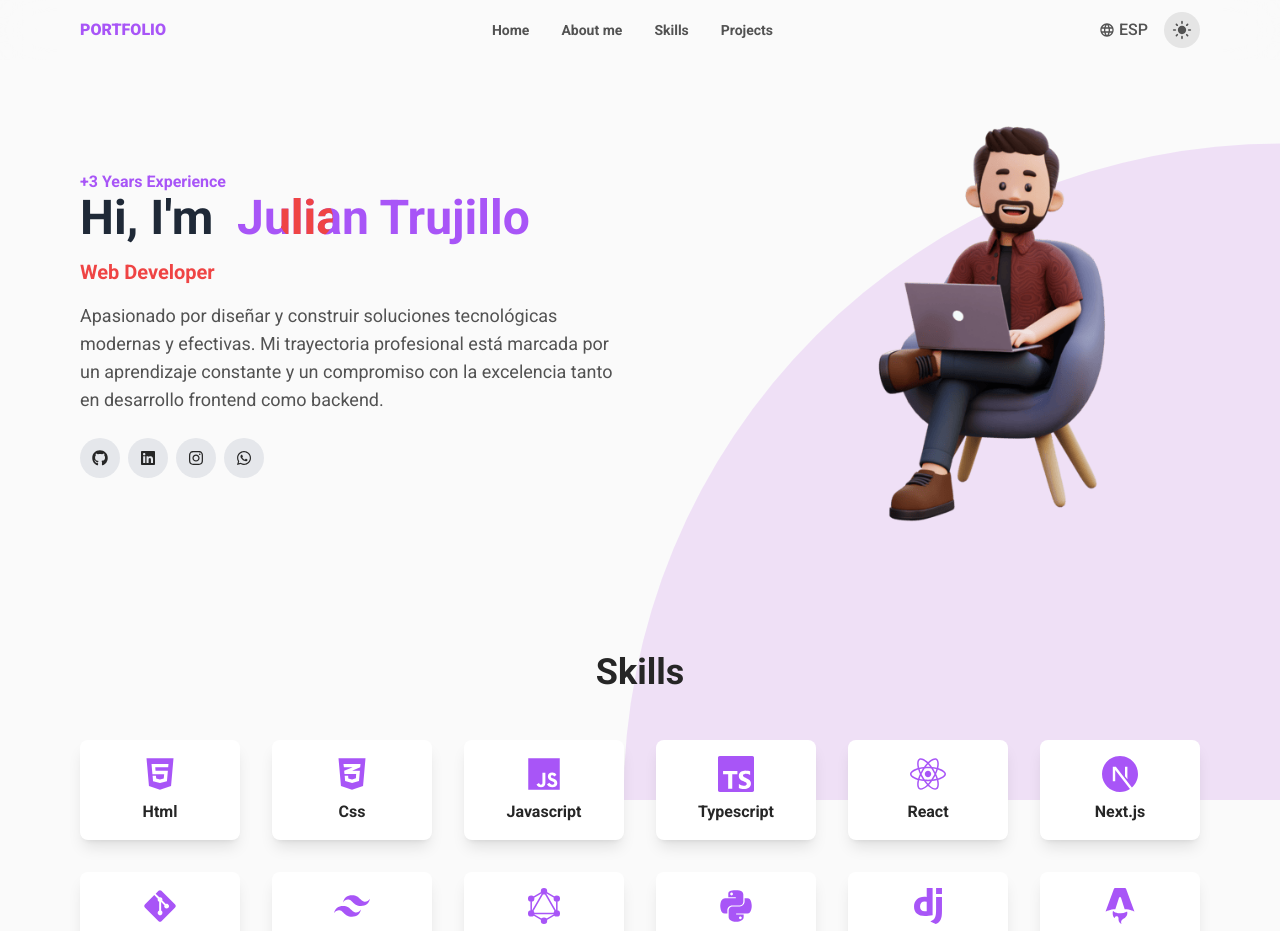
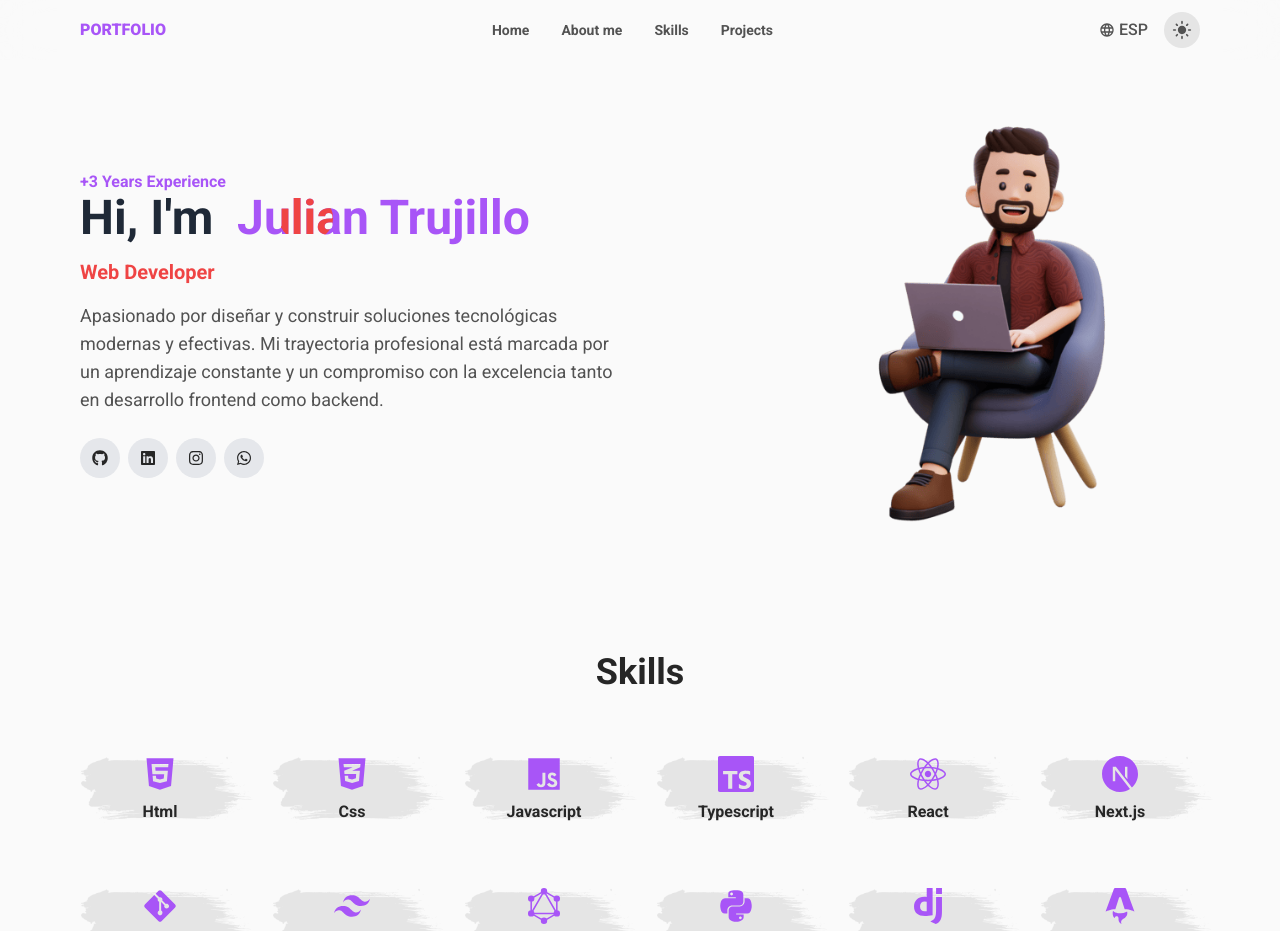
Before and after one commit to JatsukinG/portfolio, a Next.js app: page / in a window 1280 px wide. Shown: the top 931 px of the page. Built offline with nearby package versions, Linux system fonts and the light colour scheme.

Commit message:
Brush stroke effect in skills cards

```diff
--- a/src/app/globals.css
+++ b/src/app/globals.css
@@ -21,22 +21,15 @@
         @apply bg-neutral-50 text-neutral-600 font-roboto dark:bg-neutral-900 dark:text-neutral-100
     }
 
-    body:after {
-        content: '';
-        position: fixed;
-        right: 0;
-        bottom: 0;
-        clip-path: circle(100% at bottom right);
-        background: darkviolet;
-        opacity: 10%;
-        z-index: -1;
-        animation: bg-animated 5s ease-in-out infinite;
-        @apply h-1/2 md:h-5/6 aspect-square
-    }
-
     body.no-scroll {
         max-height: 100vh !important;
         overflow: hidden !important;
+    }
+
+    .brush-stroke-mask {
+        mask-image: url("/images/brush-stroke.png");
+        -webkit-mask-image: url("/images/brush-stroke.png");
+        mask-size: contain;
     }
 
     @keyframes bg-animated {
--- a/src/modules/home/Skills.tsx
+++ b/src/modules/home/Skills.tsx
@@ -1,4 +1,3 @@
-import clsx from 'clsx'
 import { FaCss3Alt, FaGitAlt, FaHtml5, FaJs, FaPython, FaReact } from 'react-icons/fa'
 import { SiAstro, SiDjango, SiGraphql, SiNextdotjs, SiTailwindcss, SiTypescript } from 'react-icons/si'
 
@@ -30,15 +29,12 @@ const Skills = () => {
               skills.map((skill, index) => {
                 const Icon = skill.icon
                 return (
-                    <div
-                        key={index}
-                        className={clsx([
-                          'flex flex-col items-center justify-center bg-white shadow-lg rounded-lg p-4',
-                          'dark:bg-neutral-700 hover:scale-105 duration-300',
-                        ])}
-                    >
-                      <Icon className="text-4xl text-purple-500 mb-2"/>
-                      <p className="text-neutral-800 dark:text-neutral-200 font-semibold">{skill.name}</p>
+                    <div key={index} className="relative">
+                      <div className="absolute -inset-4 bg-neutral-200 dark:bg-neutral-800 brush-stroke-mask"></div>
+                      <div className="relative flex flex-col items-center p-4 hover:scale-105 duration-300">
+                        <Icon className="text-4xl text-purple-500 mb-2"/>
+                        <p className="text-neutral-800 dark:text-neutral-200 font-semibold">{skill.name}</p>
+                      </div>
                     </div>
                 )
               })
```
Also changed, not shown: public/images/brush-stroke.png (added).
